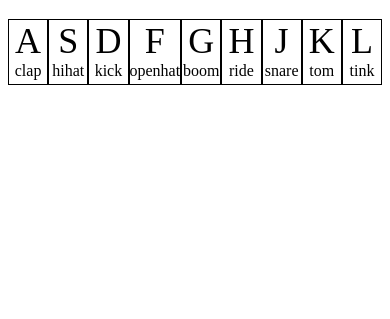
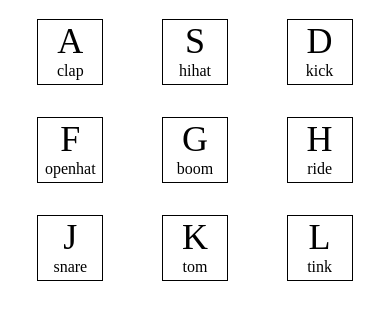
Before and after one commit to gordon2012/drumkit, a website: page src/index.html in a window 390 px wide. Shown: the part 61-380 px from the top of the page. Drawn offline with Linux system fonts and the light colour scheme.

Commit message:
Make keys responsive (Closes #9)

```diff
--- a/src/index.html
+++ b/src/index.html
@@ -10,16 +10,16 @@
     <body>
         <h1>Drum Kit</h1>
 
-        <div class="drum-wrap">
-            <div class="drum" data-key="65"><span>A</span><span>clap</span></div>
-            <div class="drum" data-key="83"><span>S</span><span>hihat</span></div>
-            <div class="drum" data-key="68"><span>D</span><span>kick</span></div>
-            <div class="drum" data-key="70"><span>F</span><span>openhat</span></div>
-            <div class="drum" data-key="71"><span>G</span><span>boom</span></div>
-            <div class="drum" data-key="72"><span>H</span><span>ride</span></div>
-            <div class="drum" data-key="74"><span>J</span><span>snare</span></div>
-            <div class="drum" data-key="75"><span>K</span><span>tom</span></div>
-            <div class="drum" data-key="76"><span>L</span><span>tink</span></div>
+        <div class="drums">
+            <div class="drum-wrap"><div class="drum" data-key="65"><span>A</span><span>clap</span></div></div>
+            <div class="drum-wrap"><div class="drum" data-key="83"><span>S</span><span>hihat</span></div></div>
+            <div class="drum-wrap"><div class="drum" data-key="68"><span>D</span><span>kick</span></div></div>
+            <div class="drum-wrap"><div class="drum" data-key="70"><span>F</span><span>openhat</span></div></div>
+            <div class="drum-wrap"><div class="drum" data-key="71"><span>G</span><span>boom</span></div></div>
+            <div class="drum-wrap"><div class="drum" data-key="72"><span>H</span><span>ride</span></div></div>
+            <div class="drum-wrap"><div class="drum" data-key="74"><span>J</span><span>snare</span></div></div>
+            <div class="drum-wrap"><div class="drum" data-key="75"><span>K</span><span>tom</span></div></div>
+            <div class="drum-wrap"><div class="drum" data-key="76"><span>L</span><span>tink</span></div></div>
         </div>
 
         <audio data-key="65" src="sounds/clap.wav" />
--- a/src/style.css
+++ b/src/style.css
@@ -2,19 +2,23 @@ h1 {
     text-align: center;
 }
 
-.drum-wrap {
+.drums {
     max-width: 900px;
     margin: 0 auto;
 
     display: flex;
-    flex-flow: row nowrap;
-    justify-content: space-between;
+    flex-flow: row wrap;
+}
 
+.drum-wrap {
+    padding-bottom: 32px;
+    flex-basis: 33.33%;
 }
 
 .drum {
     border: 1px solid black;
-    flex-basis: 64px;
+    margin: 0 auto;
+    width: 64px;
     height: 64px;
     cursor: pointer;
 
@@ -29,3 +33,13 @@ span {
 span:nth-child(1) {
     font-size: 36px;
 }
+
+@media (min-width: 700px) {
+    .drums {
+        flex-flow: row nowrap;
+    }
+
+    .drum-wrap {
+        flex: 1;
+    }
+}
```
